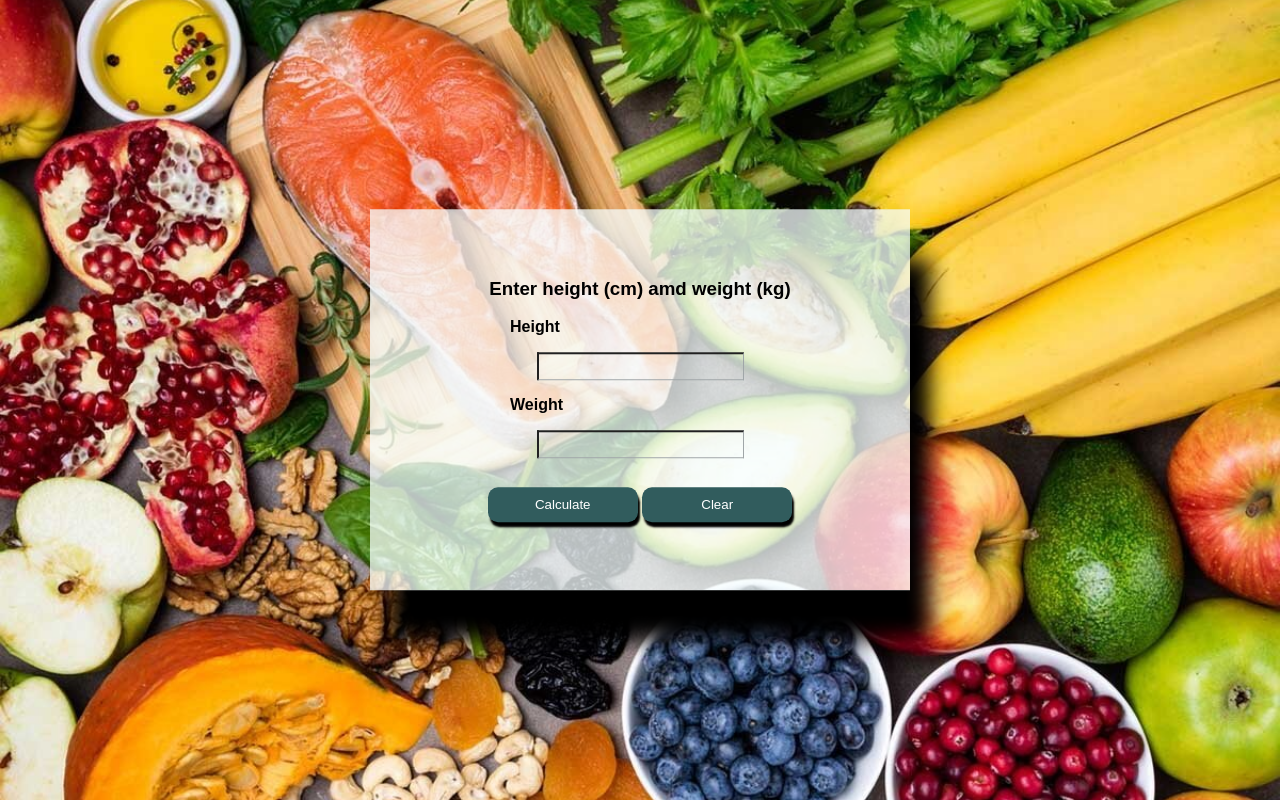
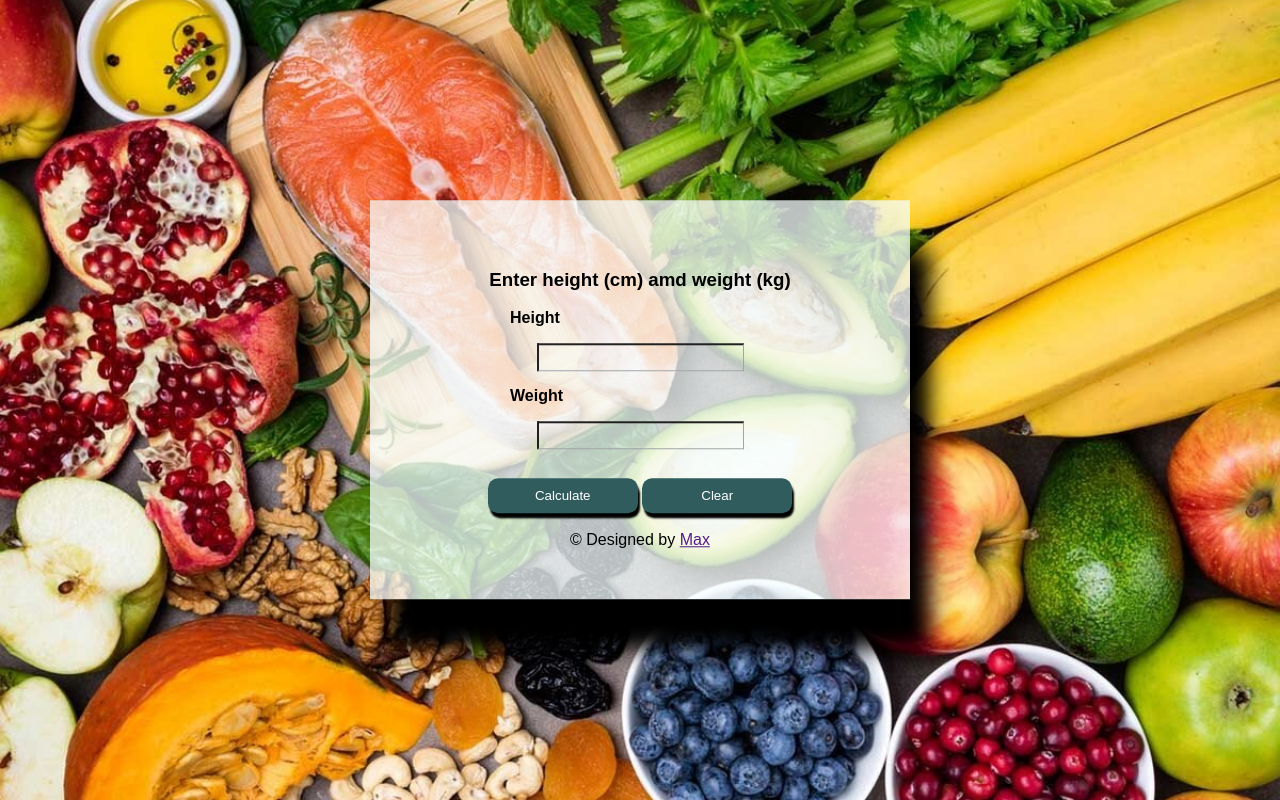
Before and after one commit to MisterSyr/Body_Mass_Index_Application, a plain HTML site: page index.html in a window 1280 px wide. Drawn offline with Linux system fonts and the light colour scheme.

Commit message:
fix errors in index.html

```diff
--- a/index.html
+++ b/index.html
@@ -29,7 +29,8 @@
       <br />
       <br />
       <!-- footer -->
+      <footer class="footer">&copy; Designed by <a href="">Max</a></footer>
     </div>
-    <script src="script js"></script>
+    <script src="script.js"></script>
   </body>
 </html>
```
